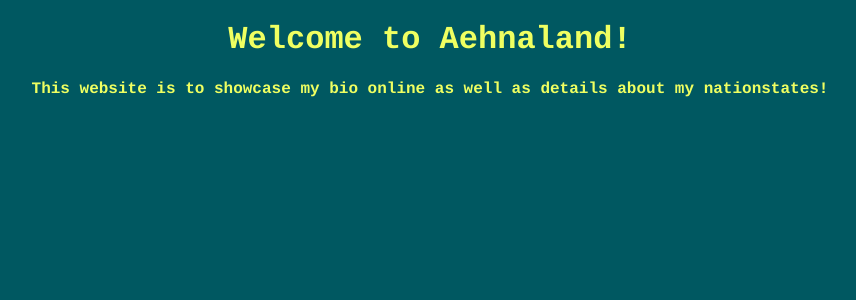
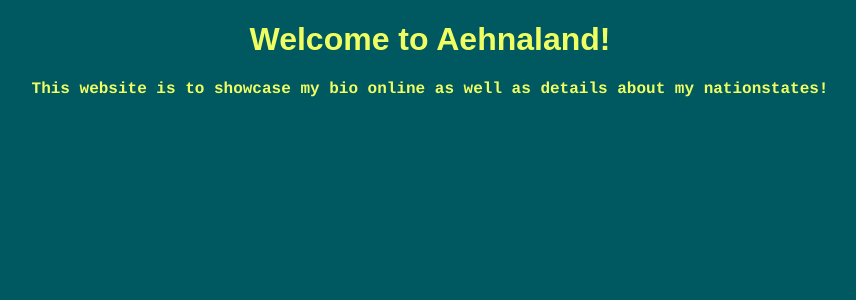
Before and after one commit to GyaraDeez/Aehnaland, a PHP site: page / in a window 1280 px wide. Shown: the part 54-354 px from the top of the page, without its empty margins (210-1066 px from the left). Run offline with PHP 8.4, Linux system fonts and the light colour scheme.

Commit message:
update more fonts

```diff
--- a/bio/index.html
+++ b/bio/index.html
@@ -41,7 +41,7 @@
     </nav>
     <h1>Hi, I'm GamerDoop7</h1>
     <p> I'm a gamer that loves to code! Mostly I like to make websites and games <br>
-        but my username wont include "Gamer" if I didn't like to play games!<br><br>
+        but my username won't include "Gamer" if I didn't like to play games!<br><br>
         </p><p class="gamelist">
         Games played sorted by frequency:<br>
         Minecraft, Fortnite <span class="often">(mainly)</span><br>
--- a/style.css
+++ b/style.css
@@ -6,7 +6,7 @@ body {
 }
 
 h1 {
-    font-family: Courier, Arial, Helvetica, sans-serif;
+    font-family: "Copperplate Gothic", Arial, Helvetica, sans-serif;
     text-align: center;
 }
 
```
